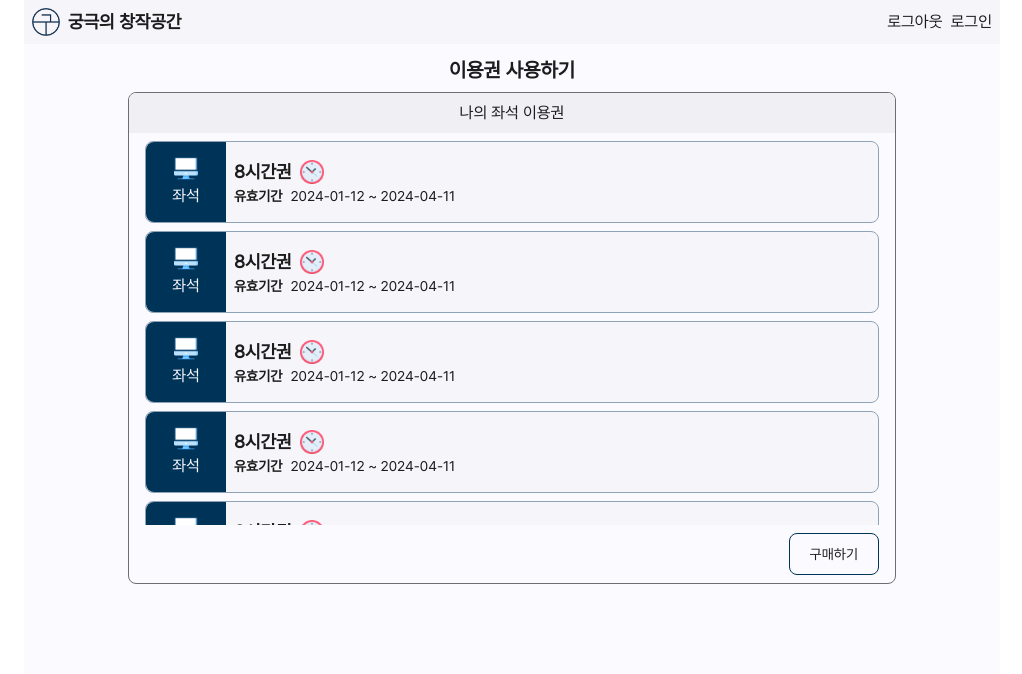
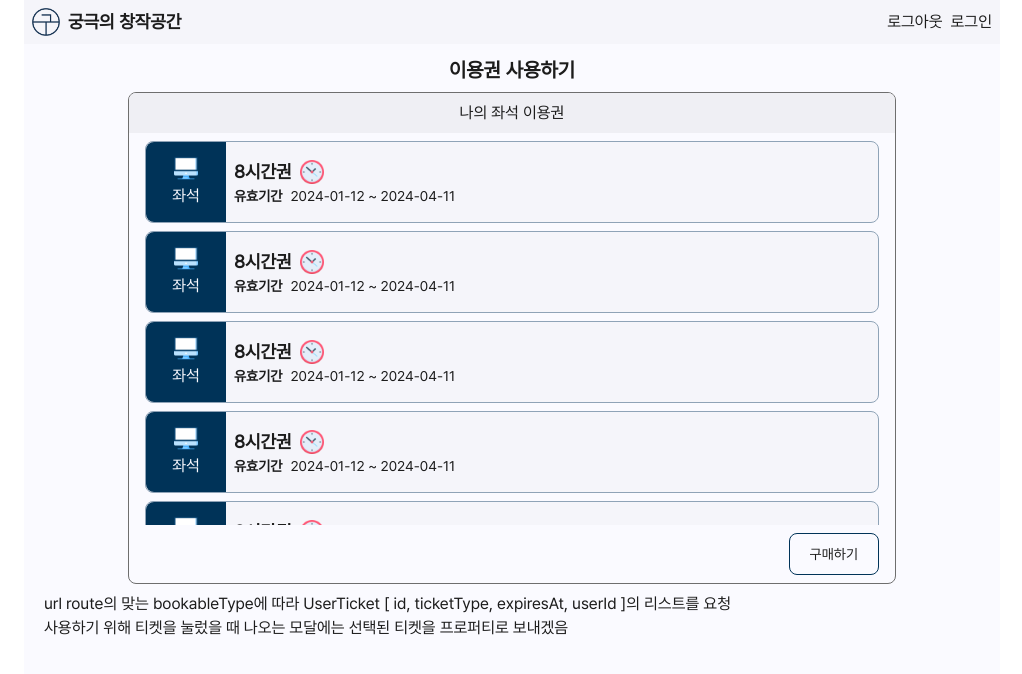
Before and after one commit to archive-xee/hot-desking-app, a Next.js app: page /user/ticket/seat in a window 1280 px wide. Shown: the top 674 px of the page, without its empty margins (128-1150 px from the left). Built offline with nearby package versions, Linux system fonts and the light colour scheme.

Commit message:
[Add] 이용권 사용 페이지에서 필요한 객체의 field

```diff
--- a/src/app/user/ticket/seat/page.tsx
+++ b/src/app/user/ticket/seat/page.tsx
@@ -91,6 +91,11 @@ export default function UserSeatTicketPage() {
           </Link>
         }
       ></ListViewContainer>
+      <p>
+        url route의 맞는 bookableType에 따라 UserTicket [ id, ticketType, expiresAt, userId ]의 리스트를 요청
+        <br />
+        사용하기 위해 티켓을 눌렀을 때 나오는 모달에는 선택된 티켓을 프로퍼티로 보내겠음
+      </p>
     </>
   )
 }
```
